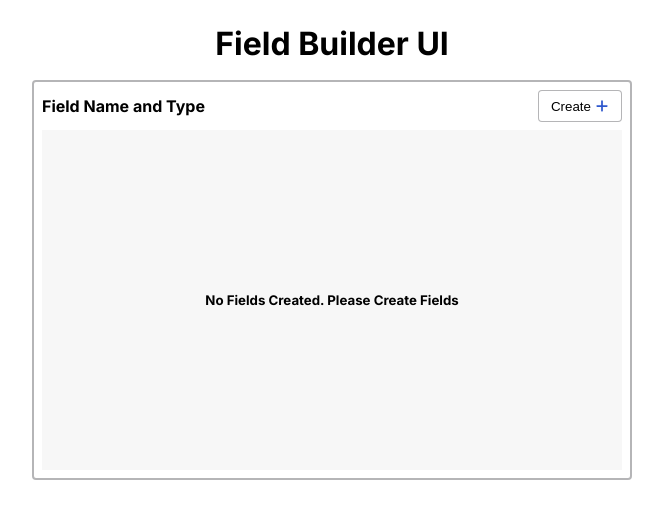
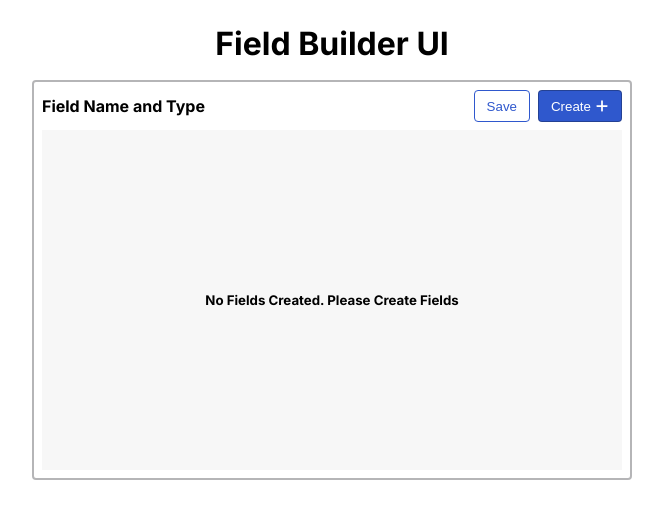
Before and after one commit to bharathsandepogu01/field-builder-ui, a Next.js app: page / in a window 1280 px wide. Shown: the top 518 px of the page, without its empty margins (308-971 px from the left). Built offline with nearby package versions, Linux system fonts and the light colour scheme.

Commit message:
minor(save-button): added save button

```diff
--- a/src/components/FieldsLayout/index.tsx
+++ b/src/components/FieldsLayout/index.tsx
@@ -2,7 +2,12 @@ import React, {useState} from 'react';
 import {v4 as uuidv4} from 'uuid';
 import FieldList from '@components/FieldList';
 import PlusIcon from '@public/icons/plus-icon.svg';
-import {IField, IFieldsObject} from 'src/types/fieldTypes';
+import {
+  IField,
+  IFieldsObject,
+  IFinalArrObject,
+  IFinalObject,
+} from 'src/types/fieldTypes';
 import classes from './styles.module.scss';
 
 function FieldsLayout() {
@@ -23,16 +28,93 @@ function FieldsLayout() {
     setFieldsData({...fieldsData, [randomId]: {...newFieldObj}});
   };
 
+  const getFinalObject = (
+    fields: IField[],
+    finalObj: IFinalObject,
+    parentId: string | null,
+  ) => {
+    const fieldsWithParentId = fields.filter(
+      field => field.parentId === parentId,
+    );
+
+    for (let i = 0; i < fieldsWithParentId.length; i++) {
+      const field = fieldsWithParentId[i];
+
+      if (!field.hasChildren) {
+        finalObj[field.id] = {
+          children: null,
+          fieldName: field.name,
+          type: field.type,
+        };
+      } else {
+        finalObj[field.id] = {
+          children: getFinalObject(fields, {}, field.id),
+          fieldName: field.name,
+          type: field.type,
+        };
+      }
+    }
+    return finalObj;
+  };
+
+  const getFinalFieldArr = (
+    fields: IField[],
+    finalArr: IFinalArrObject[],
+    parentId: string | null,
+  ) => {
+    const fieldsWithParentId = fields.filter(
+      field => field.parentId === parentId,
+    );
+
+    for (let i = 0; i < fieldsWithParentId.length; i++) {
+      const field = fieldsWithParentId[i];
+
+      if (!field.hasChildren) {
+        finalArr.push({
+          children: [],
+          fieldName: field.name,
+          type: field.type,
+        });
+      } else {
+        finalArr.push({
+          children: getFinalFieldArr(fields, [], field.id),
+          fieldName: field.name,
+          type: field.type,
+        });
+      }
+    }
+    return finalArr;
+  };
+
+  const handleSaveBtnClick = () => {
+    const fieldsDataObjValues: IField[] = Object.values(fieldsData);
+
+    const finalObj: IFinalObject = {};
+
+    const finalArr: IFinalArrObject[] = [];
+
+    getFinalObject(fieldsDataObjValues, finalObj, null);
+
+    getFinalFieldArr(fieldsDataObjValues, finalArr, null);
+
+    console.log({jsonFormat: finalObj, arrayFormat: finalArr});
+  };
+
   return (
     <div className={classes.fieldsLayoutContainer}>
       <div className={classes.headerContainer}>
         <h4>Field Name and Type</h4>
+        <div className={classes.actionBtnsContainer}>
+          <button className={classes.saveBtn} onClick={handleSaveBtnClick}>
+            <span>Save</span>
+          </button>
           <button
             className={classes.createFieldBtn}
             onClick={handleCreateNewField}>
             <span>Create</span>
             <PlusIcon />
           </button>
+        </div>
       </div>
       {isFieldsDataEmpty && (
         <div className={classes.emptyData}>
--- a/src/components/FieldsLayout/styles.module.scss
+++ b/src/components/FieldsLayout/styles.module.scss
@@ -22,8 +22,15 @@
     margin-bottom: 0.8rem;
 }
 
+.actionBtnsContainer {
+    display: flex;
+    align-items: center;
+    justify-content: space-around;
+    gap: 0.8rem;
+}
+
 .createFieldBtn {
-    background-color: $background-color;
+    background-color: $primary-color;
     border: 1px solid $border-color;
     height: 3.2rem;
     display: flex;
@@ -33,9 +40,25 @@
     padding: $padding-12;
     border-radius: 4px;
     cursor: pointer;
+    color: white;
 
     &>svg {
-        @include icon($primary-color, 1.4rem, 1.4rem)
+        @include icon($background-color, 1.4rem, 1.4rem)
+    }
+
+    &:hover {
+        opacity: 0.9;
+    }
+}
+
+.saveBtn {
+    @extend .createFieldBtn;
+    background-color: $background-color;
+    color: $primary-color;
+    border: 1px solid $primary-color;
+
+    &:hover {
+        opacity: 0.9;
     }
 }
 
--- a/src/styles/_mixins.scss
+++ b/src/styles/_mixins.scss
@@ -10,17 +10,3 @@
     fill: $color;
     stroke: $color;
 }
-
-@mixin nestedList($list, $indent: 0) {
-    @each $item in $list {
-        li {
-            margin-left: $indent * 10px; // Adjust the margin increment as needed
-            // Add other styles for list items
-
-            // Recursively apply the mixin for nested lists
-            @if type-of($item)==list {
-                @include nestedList($item, $indent + 1);
-            }
-        }
-    }
-}
```
Also changed, not shown: src/types/fieldTypes.d.ts (+16 -0 lines). Lines whose indentation alone changed are shown as unchanged.
